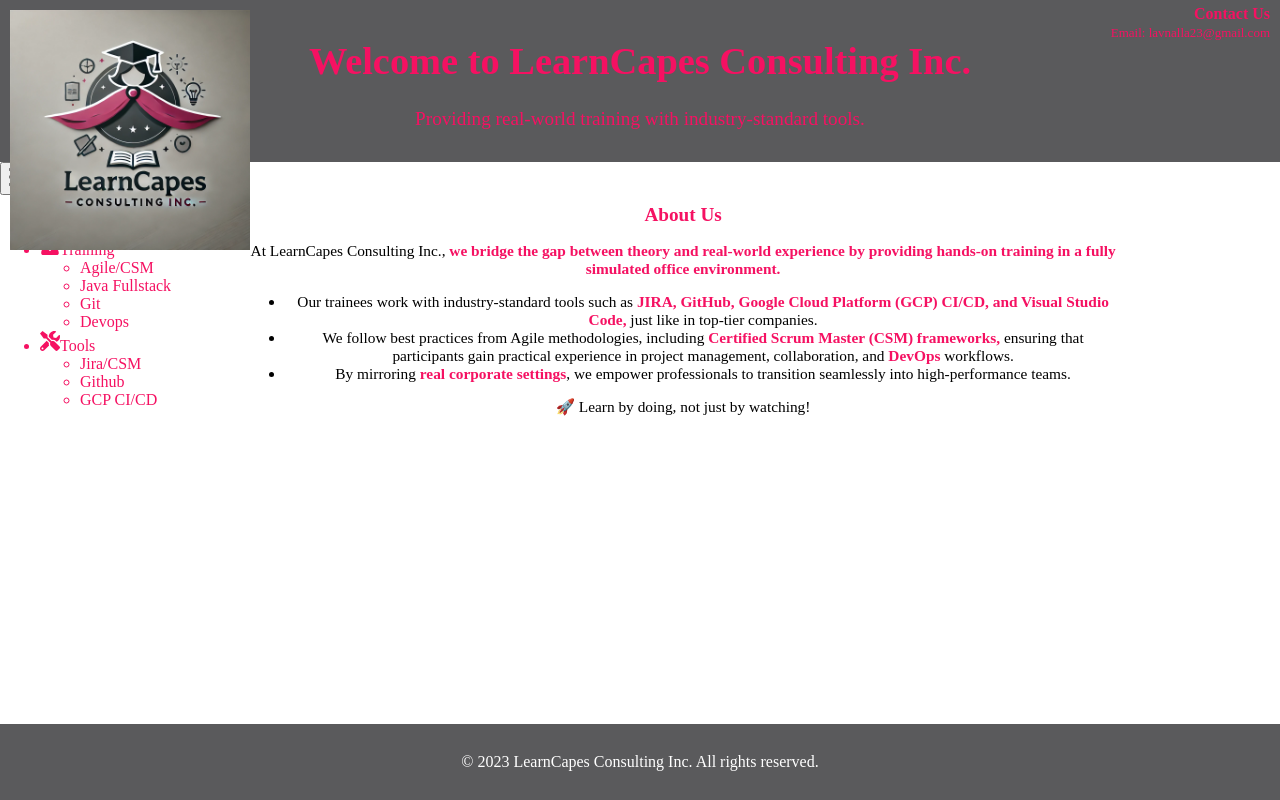
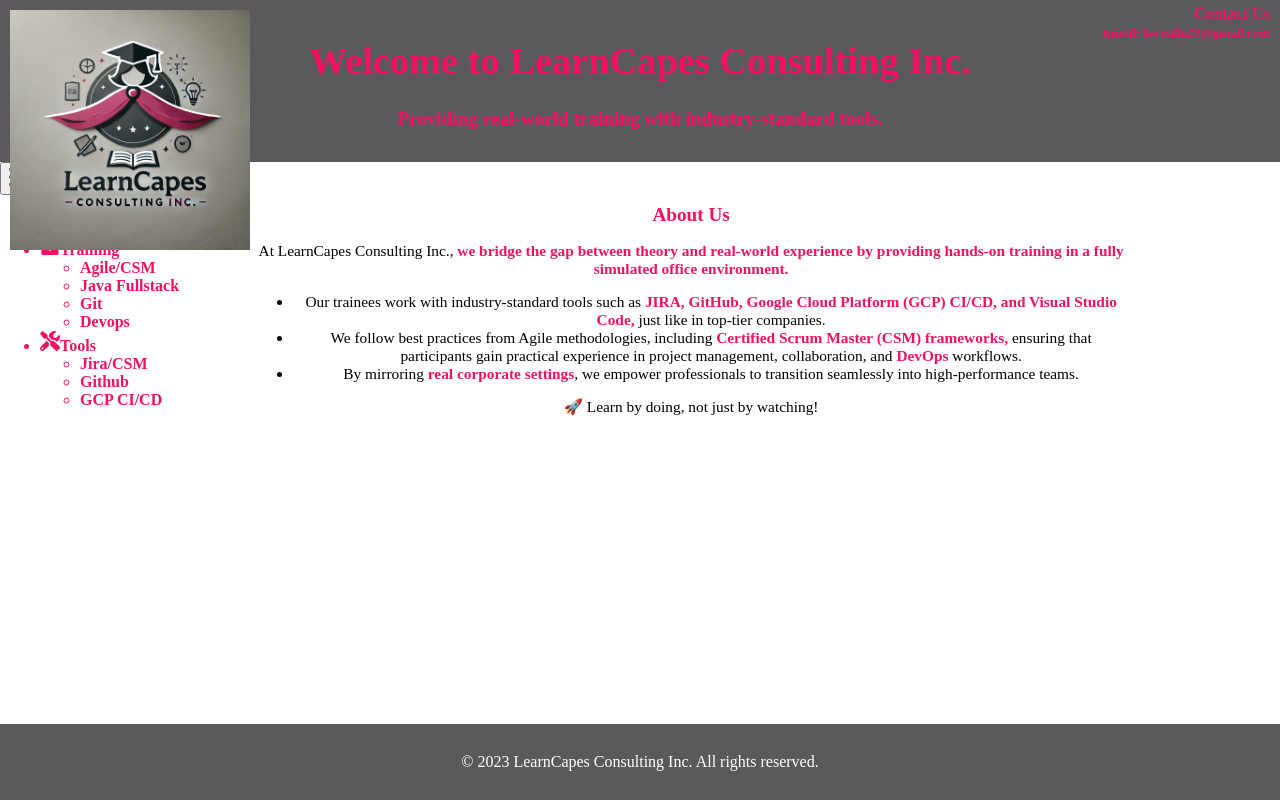
Before and after one commit to lavnalla/LearnCapesHomeWebsite, a React (Create React App) app in the folder homewebsite/: page / in a window 1280 px wide. Built offline with nearby package versions, Linux system fonts and the light colour scheme.

Commit message:
Bolded keywords

```diff
--- a/homewebsite/src/App.css
+++ b/homewebsite/src/App.css
@@ -28,7 +28,8 @@
   padding: 1%;
   position: relative;
   box-sizing: border-box;
-  color:#F51162
+  color:#F51162;
+  font-weight: bold;
 }
 
 .App-header-title {
@@ -84,6 +85,7 @@
   padding: 2%;
   box-sizing: border-box;
   font-size: 2vw;
+  font-weight: bold;
 }
 
 .App-main {
--- a/homewebsite/src/App.js
+++ b/homewebsite/src/App.js
@@ -65,7 +65,7 @@
         </div>
       </header>
       <div className="App-content">
-        <Sidebar />
+        <span className='keywords'><Sidebar /></span>
         <main className="App-main">
           <section className="about">
             <h2>About Us</h2>
```
